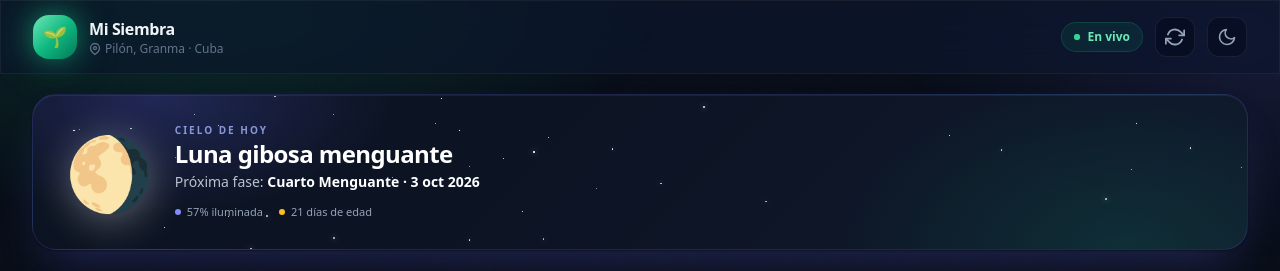
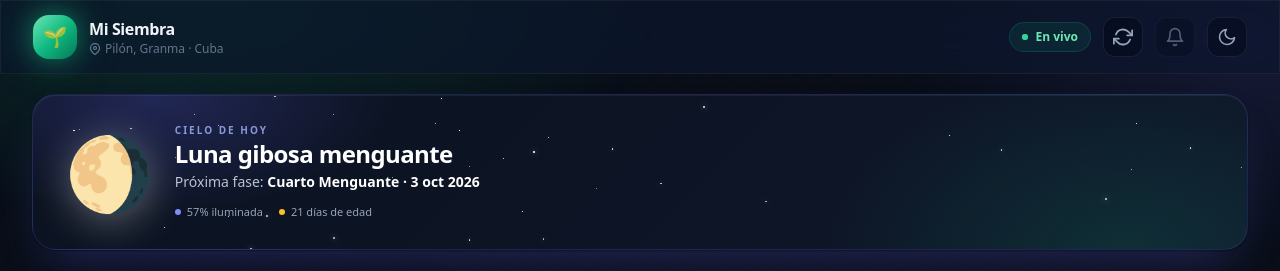
Before and after one commit to Rhassanlp13/mi-siembra, a plain HTML site: page index.html in a window 1280 px wide. Shown: the top 271 px of the page. Drawn offline with Linux system fonts and the light colour scheme.

Commit message:
Update index.html

```diff
--- a/index.html
+++ b/index.html
@@ -109,6 +109,13 @@
           <polyline points="23 4 23 10 17 10"/>
           <polyline points="1 20 1 14 7 14"/>
           <path d="M3.51 9a9 9 0 0 1 14.85-3.36L23 10M1 14l4.64 4.36A9 9 0 0 0 20.49 15"/>
+        </svg>
+      </button>
+
+      <button id="btnNotify" class="theme-toggle" title="Activar notificaciones" aria-label="Notificaciones" style="opacity:.5">
+        <svg class="w-5 h-5" viewBox="0 0 24 24" fill="none" stroke="currentColor" stroke-width="2" stroke-linecap="round" stroke-linejoin="round">
+          <path d="M18 8A6 6 0 0 0 6 8c0 7-3 9-3 9h18s-3-2-3-9"/>
+          <path d="M13.73 21a2 2 0 0 1-3.46 0"/>
         </svg>
       </button>
 
```
